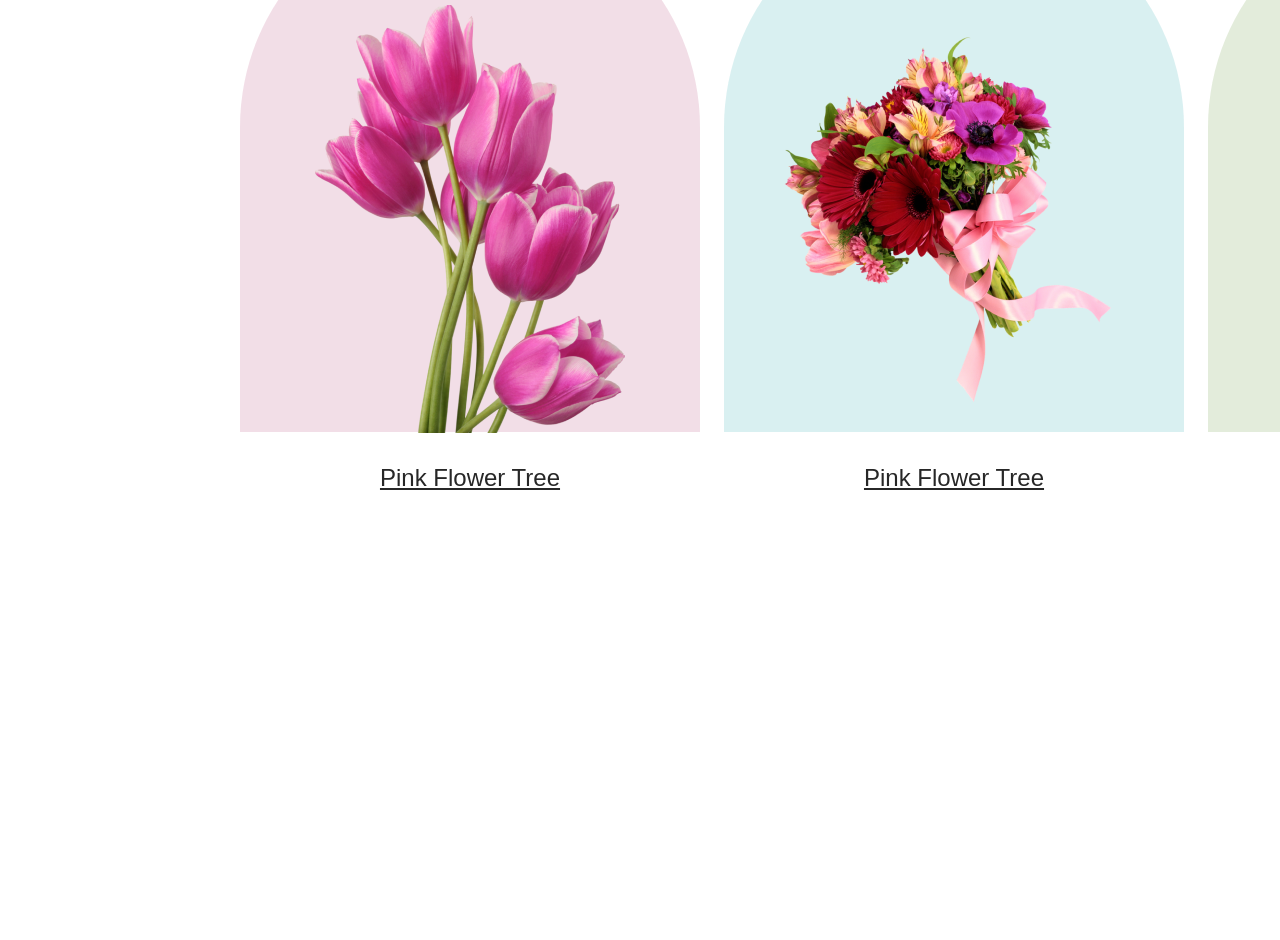
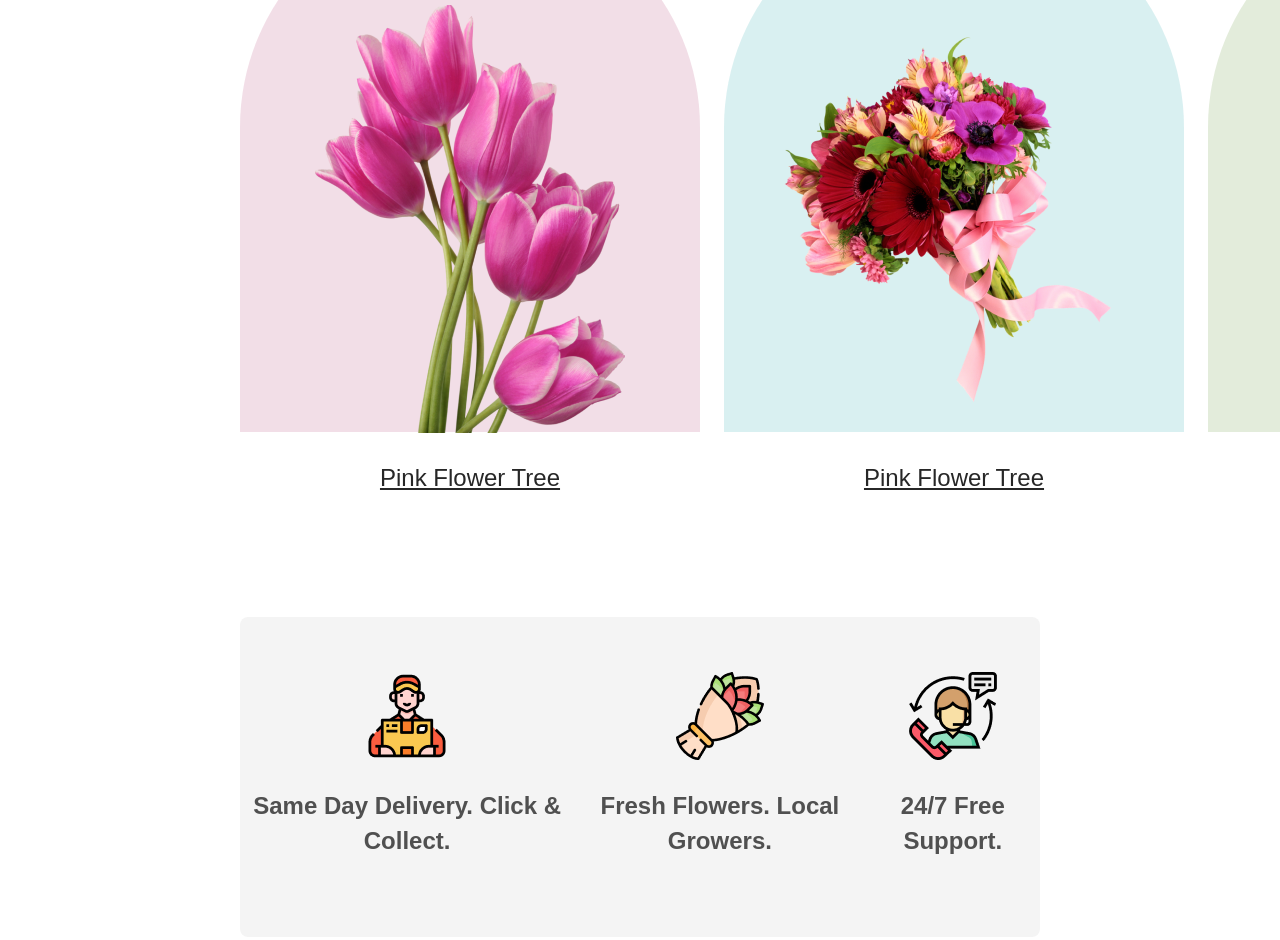
Before and after one commit to Sayedul3731/my-first-assignment-website, a plain HTML site: page index.html in a window 1280 px wide. Shown: the part 1125-2065 px from the top of the page. Before the commit the page ends 1742 px from the top, so only its background shows below. Drawn offline with Linux system fonts and the light colour scheme.

Commit message:
added optional section design

```diff
--- a/index.html
+++ b/index.html
@@ -52,6 +52,21 @@
                 </div>
             </div>
         </section>
+        <!-- Optional Section Starts Here  -->
+        <section class="optional-containers">
+            <div class="optional-content">
+                <img src="/Flower Asset/Group 57.png" alt="">
+                <p class="optional-content-description">Same Day Delivery. Click & Collect.</p>
+            </div>
+            <div class="optional-content">
+                <img src="/Flower Asset/Group 58.png" alt="">
+                <p class="optional-content-description">Fresh Flowers. Local Growers.</p>
+            </div>
+            <div class="optional-content">
+                <img src="/Flower Asset/Group 59.png" alt="">
+                <p class="optional-content-description">24/7 Free Support.</p>
+            </div>
+        </section>
     </main>
 </body>
 </html>
--- a/styles.css/style.css
+++ b/styles.css/style.css
@@ -44,7 +44,7 @@ body{
 }
 /* Featured Styles Starts Here  */
 .featured-containers{
-    width: 80%;
+    width: 75%;
     margin: 170px 240px 125px 240px;
 }
 .featured-content{
@@ -110,3 +110,22 @@ body{
     font-weight: 700px;
     color: #272727;
 }
+/* Optional Styles Starts Here  */
+.optional-containers{
+    height: 320px;
+    display: flex;
+    justify-content: space-around;
+    align-items: center;
+    margin: 0px 240px 130px 240px;
+    border-radius: 8px;
+    background: rgba(39, 39, 39, 0.05);
+}
+.optional-content{
+    text-align: center;
+}
+.optional-content-description{
+    color: rgba(39, 39, 39, 0.80);
+    font-size: 24px;
+    font-weight: 600;
+    line-height: 35px;
+}
```
